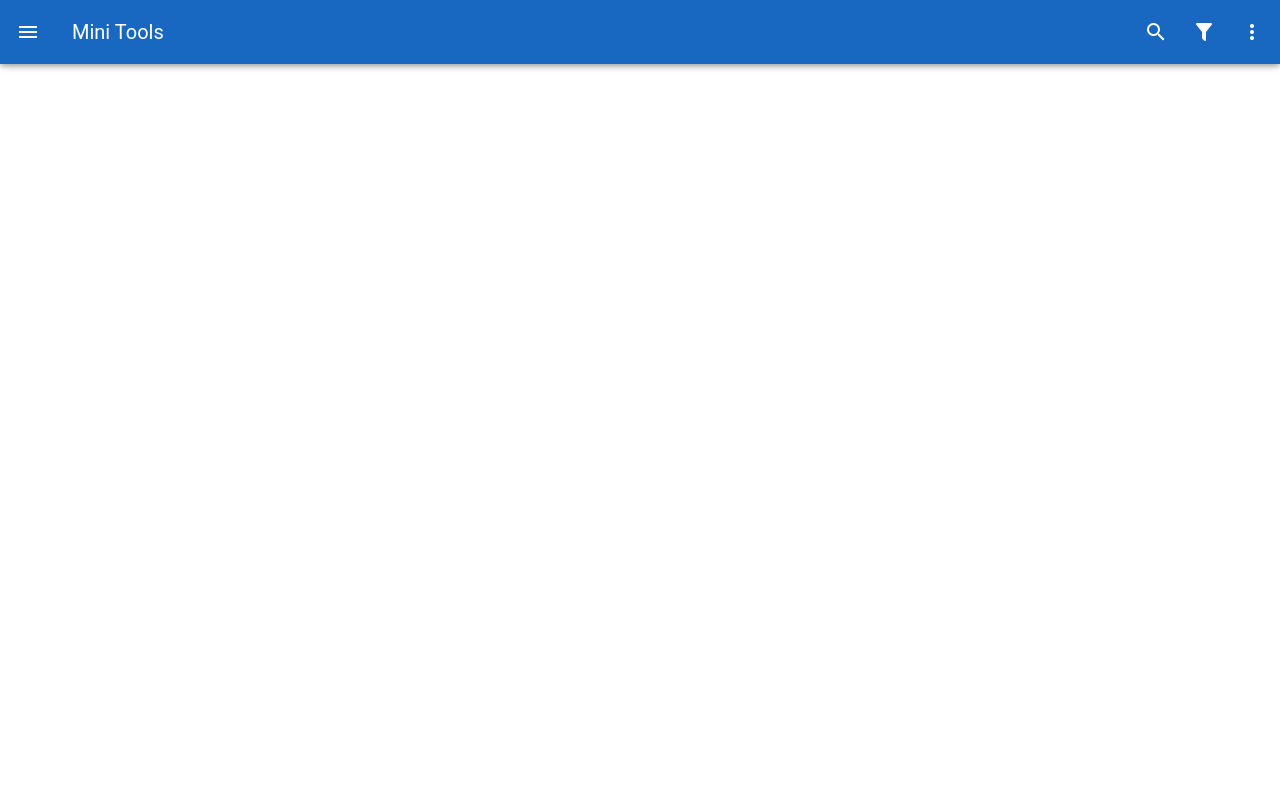
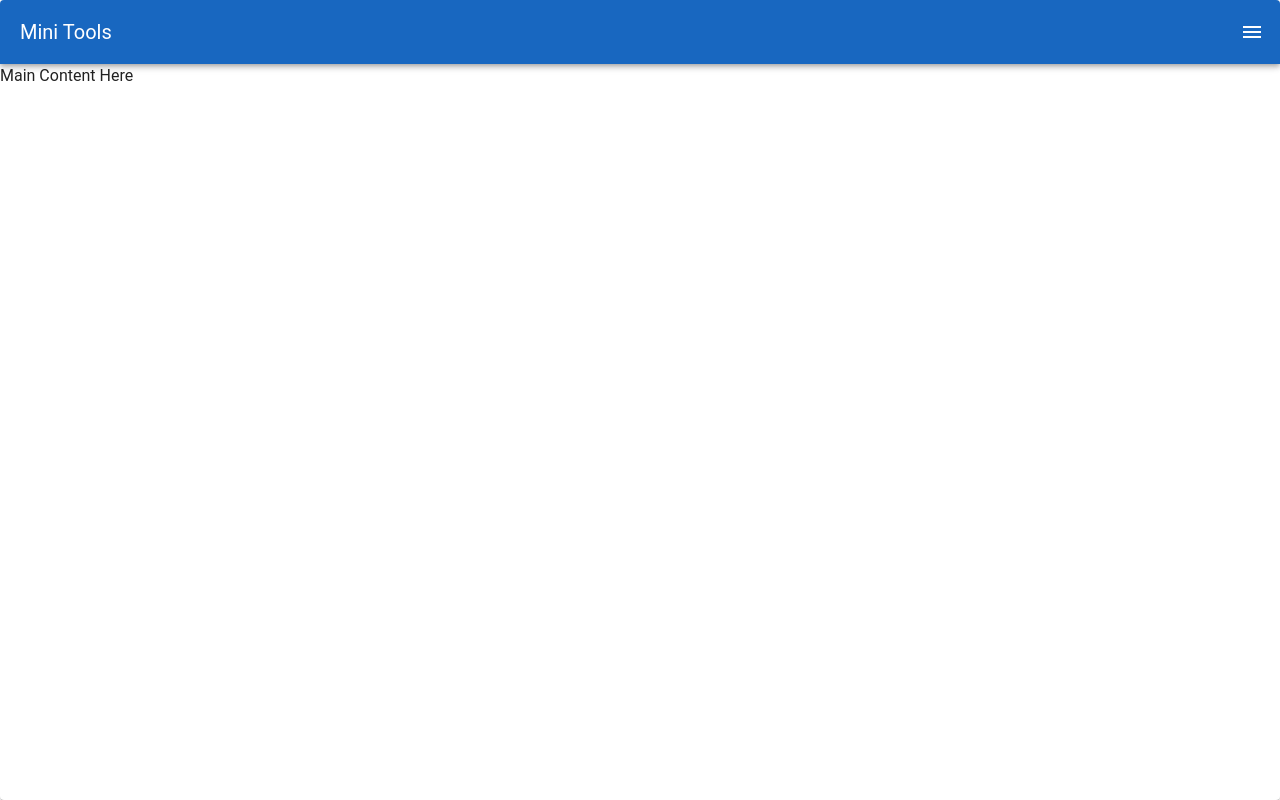
Before and after one commit to Kawaiivee/mini-tools, a Vue app in the folder mini-tools-frontend/: page / in a window 1280 px wide. Built offline with nearby package versions, Linux system fonts and the light colour scheme.

Commit message:
appbar tuff

```diff
--- a/mini-tools-frontend/src/App.vue
+++ b/mini-tools-frontend/src/App.vue
@@ -4,32 +4,46 @@ import { RouterLink, RouterView } from 'vue-router';
 import router from '@/router';
 
 const drawer = ref(false);
-const routes = router.getRoutes().map(r => r.name);
+const rail = ref(false);
+const currentTool = ref("Home");
 
 </script>
 
 <template>
+<v-app>
   <v-card>
     <v-layout>
+
       <v-app-bar color="primary">
+        <v-toolbar-title>Mini Tools</v-toolbar-title>
         <v-app-bar-nav-icon variant="text" @click.stop="drawer = !drawer"></v-app-bar-nav-icon>
-        <v-toolbar-title>Mini Tools</v-toolbar-title>
-        <v-spacer></v-spacer>
-        <template v-if="$vuetify.display.mdAndUp">
-          <v-btn icon="mdi-magnify" variant="text"></v-btn>
+      </v-app-bar>
 
-          <v-btn icon="mdi-filter" variant="text"></v-btn>
-        </template>
+      <v-navigation-drawer
+        v-model="drawer"
+        class="dynamic-drawer"
+        location="right"
+        temporary>
+        <v-list :drawer="drawer" density="compact" nav>
+          <v-list-item link prepend-icon="mdi-home" value="Home"><v-tooltip activator="parent" text="Home"></v-tooltip></v-list-item>
+          <v-list-item link prepend-icon="mdi-clipboard" value="Work Item Formatter"><v-tooltip activator="parent" text="Work Item Formatter"></v-tooltip></v-list-item>
+        </v-list>
+      </v-navigation-drawer>
 
-        <v-btn icon="mdi-dots-vertical" variant="text"></v-btn>
-      </v-app-bar>
+      <v-main style="height: 100vh;">
+        Main Content Here
+      </v-main>
+
     </v-layout>
   </v-card>
+</v-app>
 </template>
 
-<style scoped>
-div > nav {
-  display: 'flex';
-  flex-direction: 'column';
+<style>
+.dynamic-drawer {
+  width: auto !important;
+  max-width: 300px; /* Prevent it from getting too large */
+  min-width: 100px; /* Prevent it from getting too small */
+  white-space: nowrap;
 }
 </style>
```
